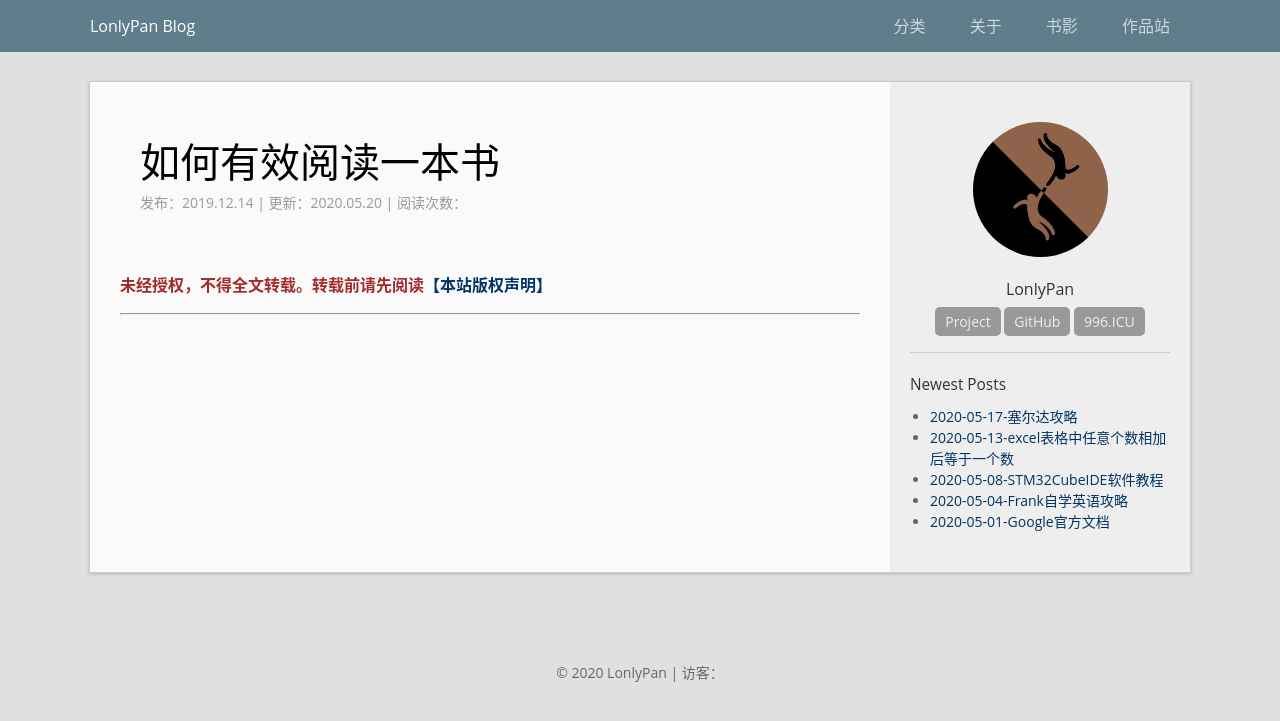
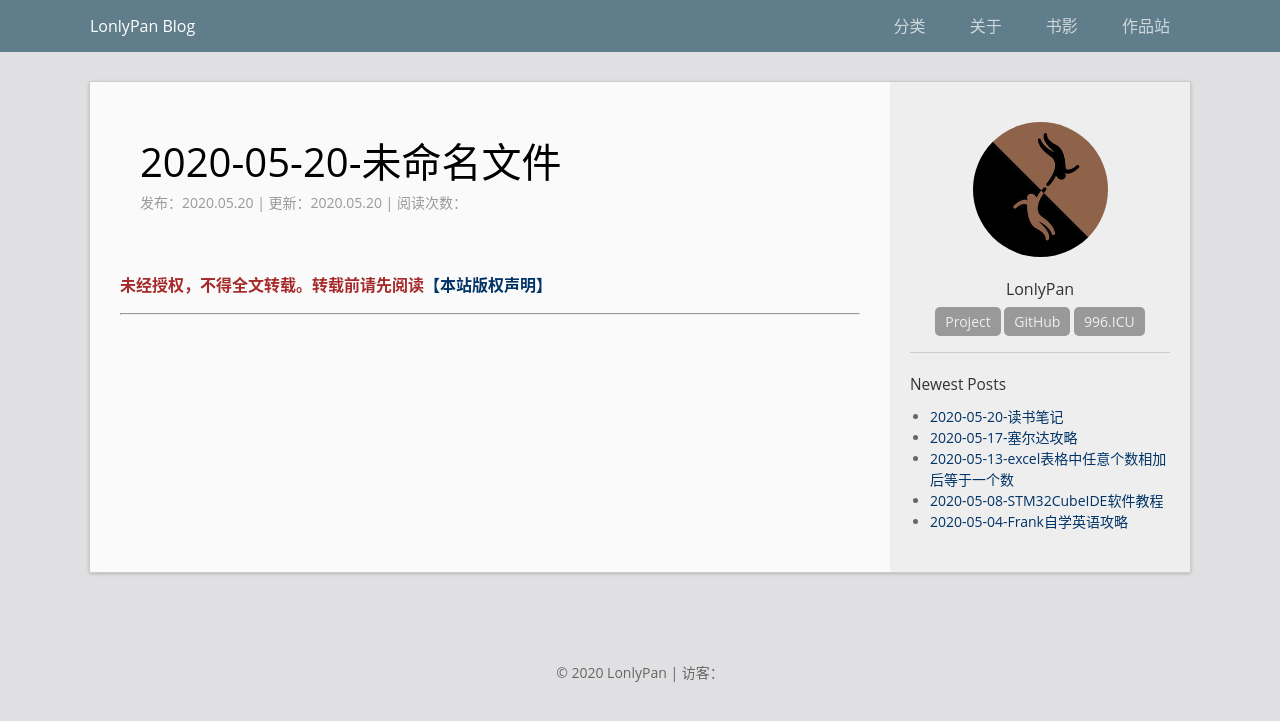
Before and after one commit to LonlyStack/LonlyPan.github.io, a Jekyll site: the page built from _posts/books/2020-05-20-读书笔记.md, in a window 1280 px wide. Shown: the top 721 px of the page. Built offline with Jekyll 4.4.1, drawn with Linux system fonts in a browser that asks for light colours; comment, search, counter and statistics services are not loaded; some of the changed lines change nothing that is shown.

Commit message:
修改文件: _posts/books/2020-05-20-读书笔记.md

```diff
--- a/_posts/books/2020-05-20-读书笔记.md
+++ b/_posts/books/2020-05-20-读书笔记.md
@@ -1,21 +1,10 @@
 ---
-layout: post_book
-show_title:    "如何有效阅读一本书"
-title:    "2020-05-20-读书笔记"
-date:   2019-12-14
-last_modified_at:  2020-05-20
-isbook: true
-author: "[日]奥野宣之"
-translator: "张晶晶"
-press: "江⻄人⺠出版社"
-publishdate: "2017-8"
-pages: "480"
-bookimg: "/images/Posts/2019-12-14-HTML&CSS_设计与构建网站/HTML&CSS_设计与构建网站.jpg"
-doubanurl: "https://book.douban.com/subject/6585090/"
-readdate: "2019-12-"
-booktag: "工具类"
-stars: "★★★★"
-review: "系统讲述到了关于HTML和CSS的相关基础知识，运用大量图片代替枯燥的语言，加上精美的排版，不仅很好的讲述了这门设计语言，还能够激发初学者的阅读兴趣，同时配有大量实例进行练习，是一本对于初学者很友好的工具类丛书。"
+layout: post
+show_title: "2020-05-20-未命名文件"
+title: "2020-05-20-读书笔记"
+date: 2020-05-20
+last_modified_at: 2020-05-20
+categories: c&c++
 ---
 
 
```
